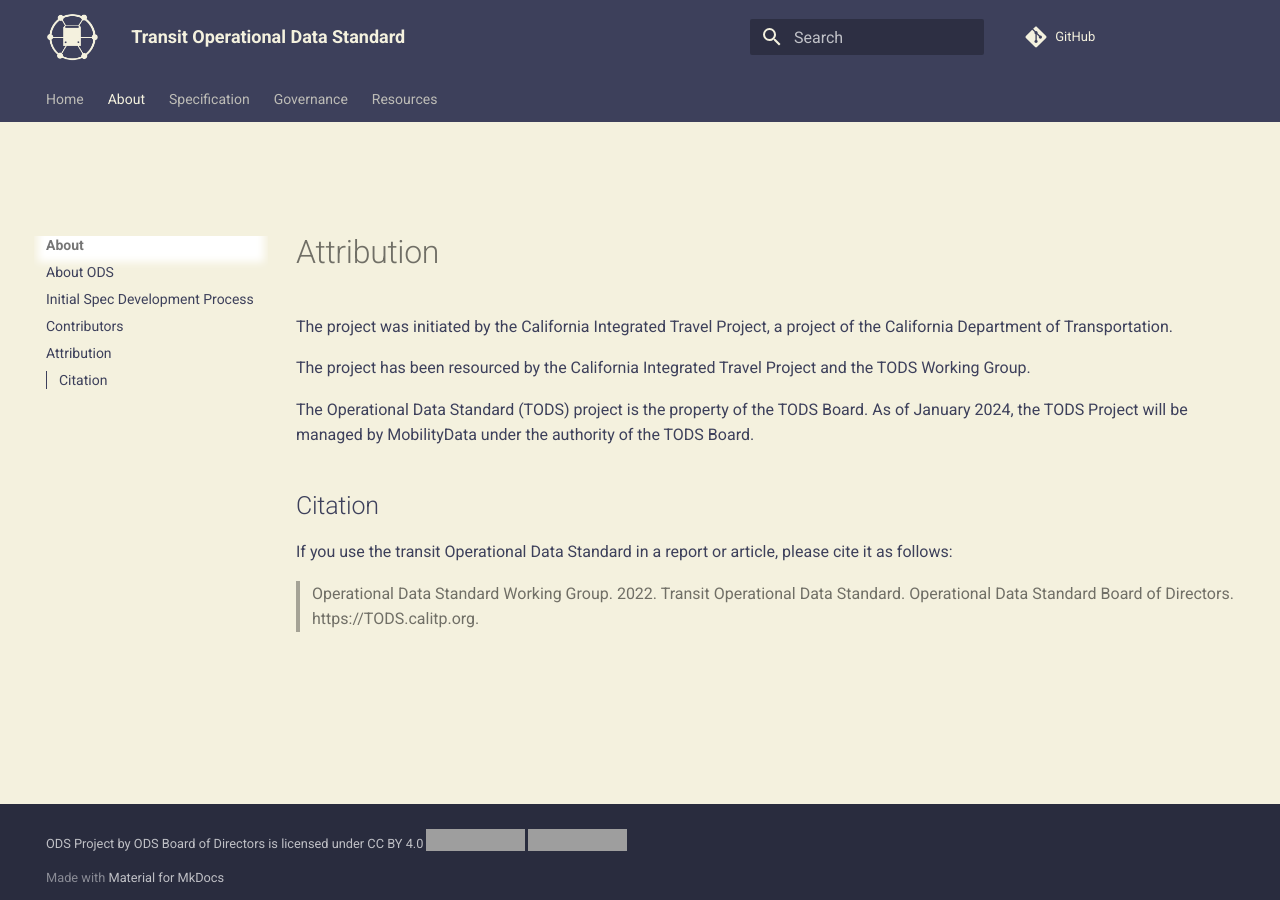
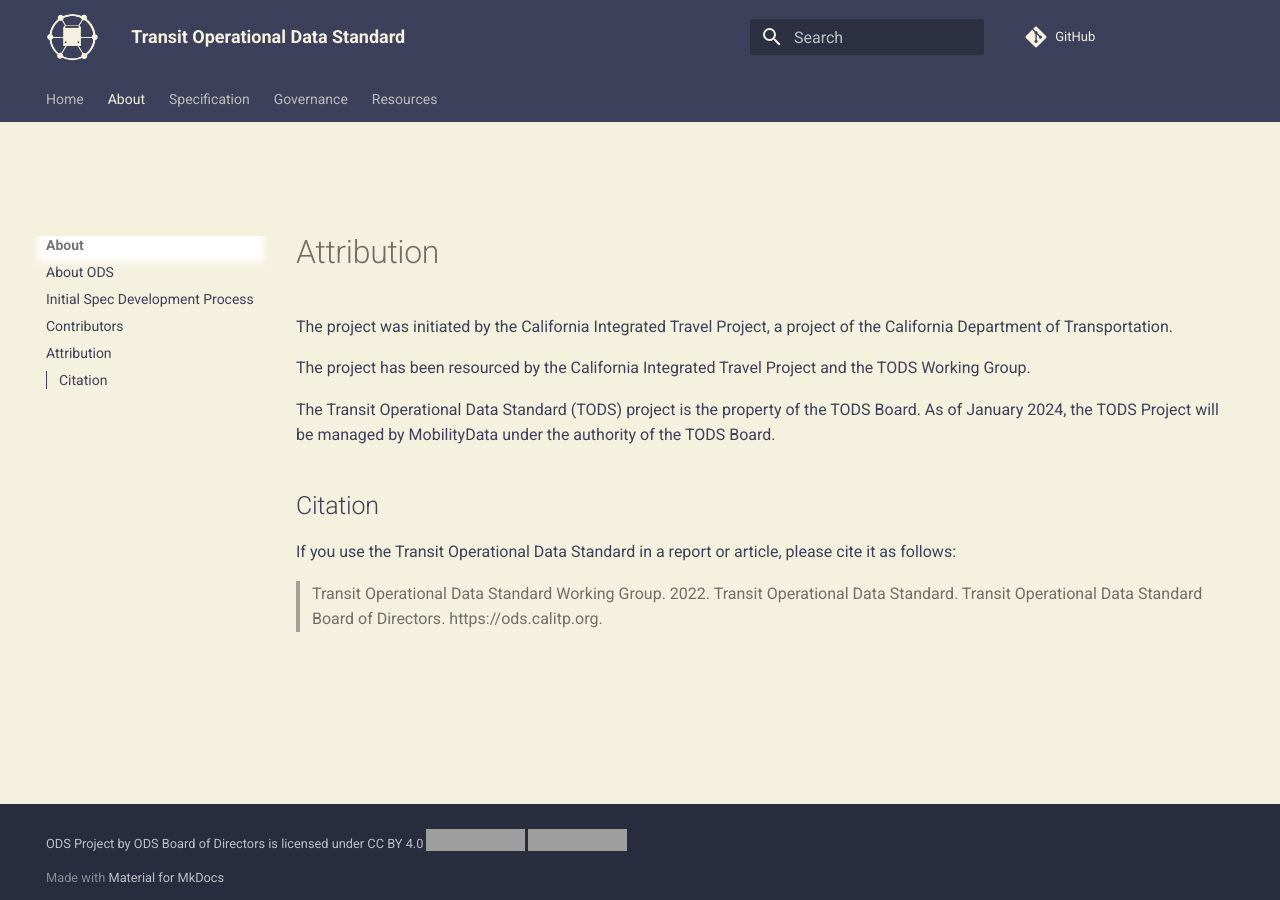
Before and after one commit to cal-itp/operational-data-standard, an MkDocs documentation site: the page built from docs/about/attribution.md, in a window 1280 px wide. Built offline with MkDocs 1.6.1 and Material for MkDocs 9.7.7, drawn with Linux system fonts in a browser that asks for light colours; nearby versions of some CDN libraries; comment, search, counter and statistics services are not loaded; grey boxes are pictures that could not be loaded.

Commit message:
Fixes in attribution.md

```diff
--- a/docs/about/attribution.md
+++ b/docs/about/attribution.md
@@ -4,10 +4,10 @@
 
 The project has been resourced by the [California Integrated Travel Project](https://calitp.org) and the [TODS Working Group](working-group.md).
 
-The Operational Data Standard (TODS) project is the property of the TODS Board.  As of January 2024, the TODS Project will be managed by [MobilityData](https://mobilitydata.org) under the authority of the TODS Board.
+The Transit Operational Data Standard (TODS) project is the property of the TODS Board.  As of January 2024, the TODS Project will be managed by [MobilityData](https://mobilitydata.org) under the authority of the TODS Board.
 
 ## Citation
 
-If you use the transit Operational Data Standard in a report or article, please cite it as follows:
+If you use the Transit Operational Data Standard in a report or article, please cite it as follows:
 
-> Operational Data Standard Working Group. 2022. Transit Operational Data Standard. Operational Data Standard Board of Directors. https://TODS.calitp.org.
+> Transit Operational Data Standard Working Group. 2022. Transit Operational Data Standard. Transit Operational Data Standard Board of Directors. https://ods.calitp.org.
```
